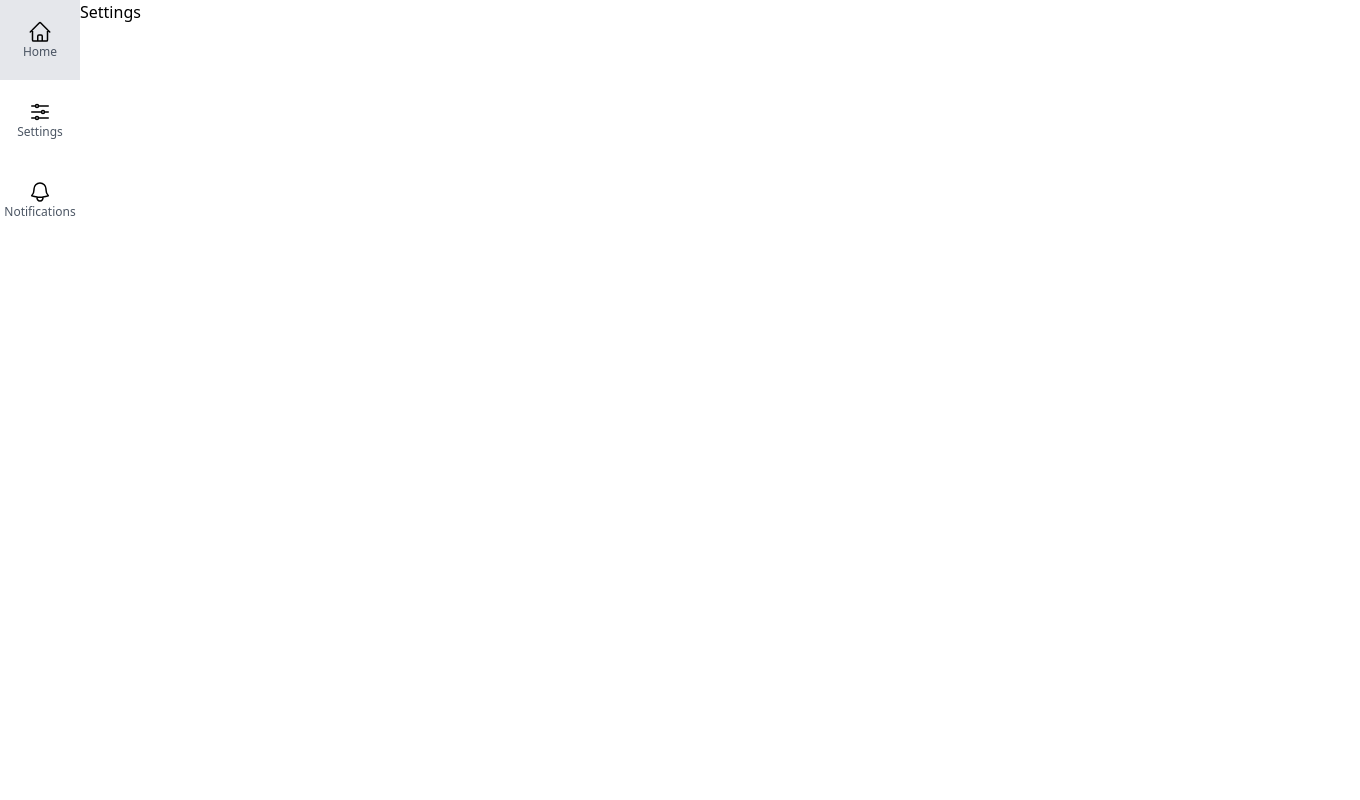
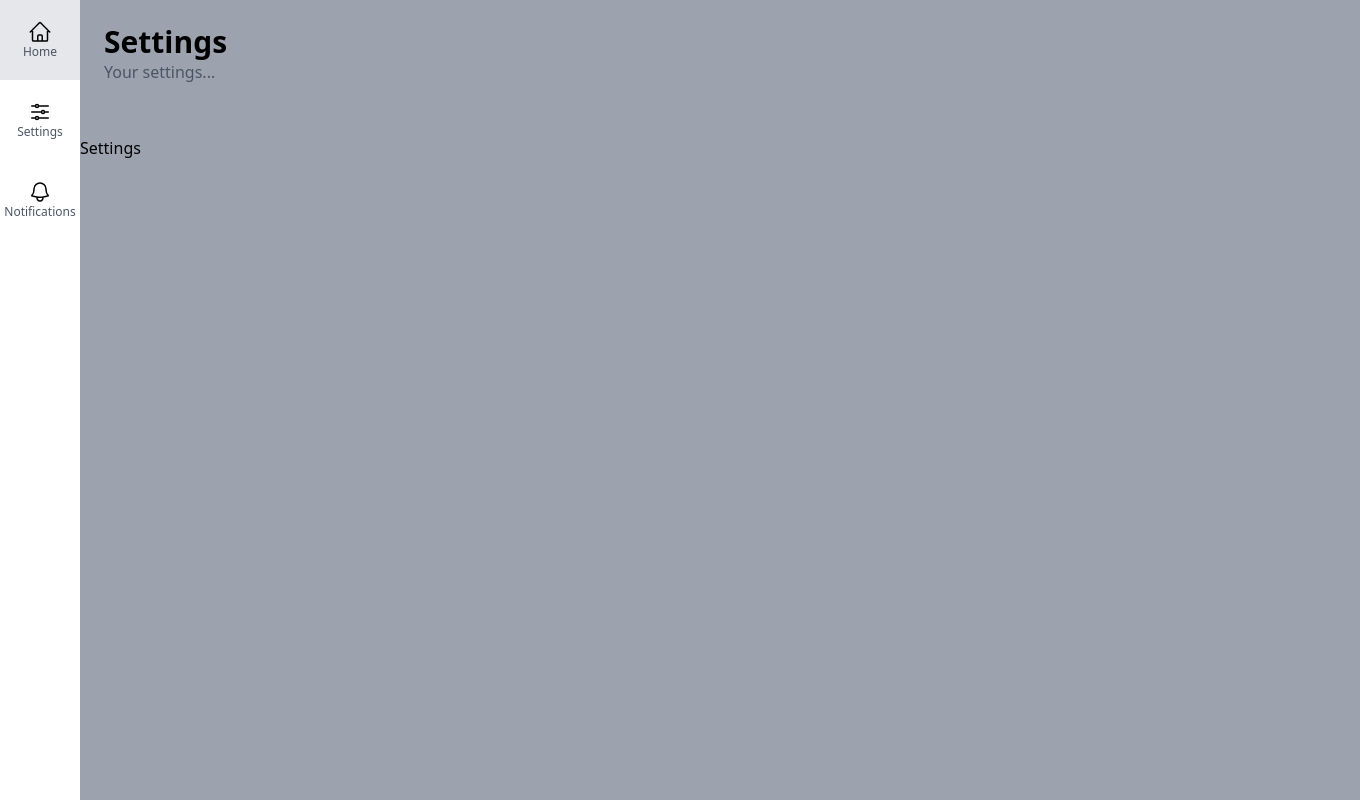
Before and after one commit to Aleydon/Dashboard-Admin, a Next.js app: page /settings in a window 1280 px wide. Shown: the whole page, 1360 px wide, since content can reach past the window. Built offline with nearby package versions, Linux system fonts and the light colour scheme.

Commit message:
UP: Updated Settings Style

```diff
--- a/src/pages/settings.tsx
+++ b/src/pages/settings.tsx
@@ -1,3 +1,11 @@
+import { Layout } from '@/components/layout';
+
 export default function Settings() {
-  return <h3>Settings</h3>;
+  return (
+    <div>
+      <Layout title="Settings" subTitle="Your settings...">
+        <h3>Settings</h3>
+      </Layout>
+    </div>
+  );
 }
```
